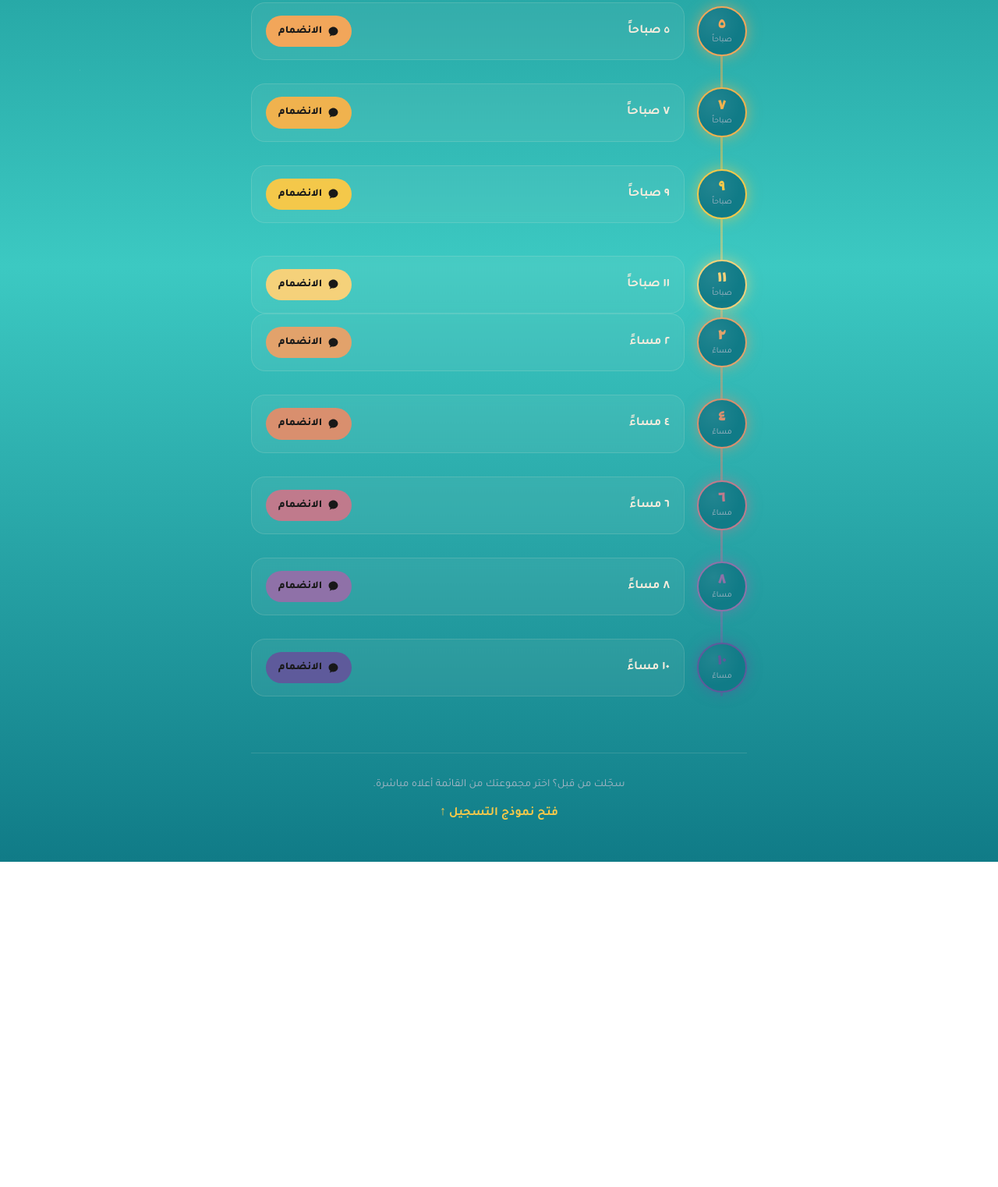
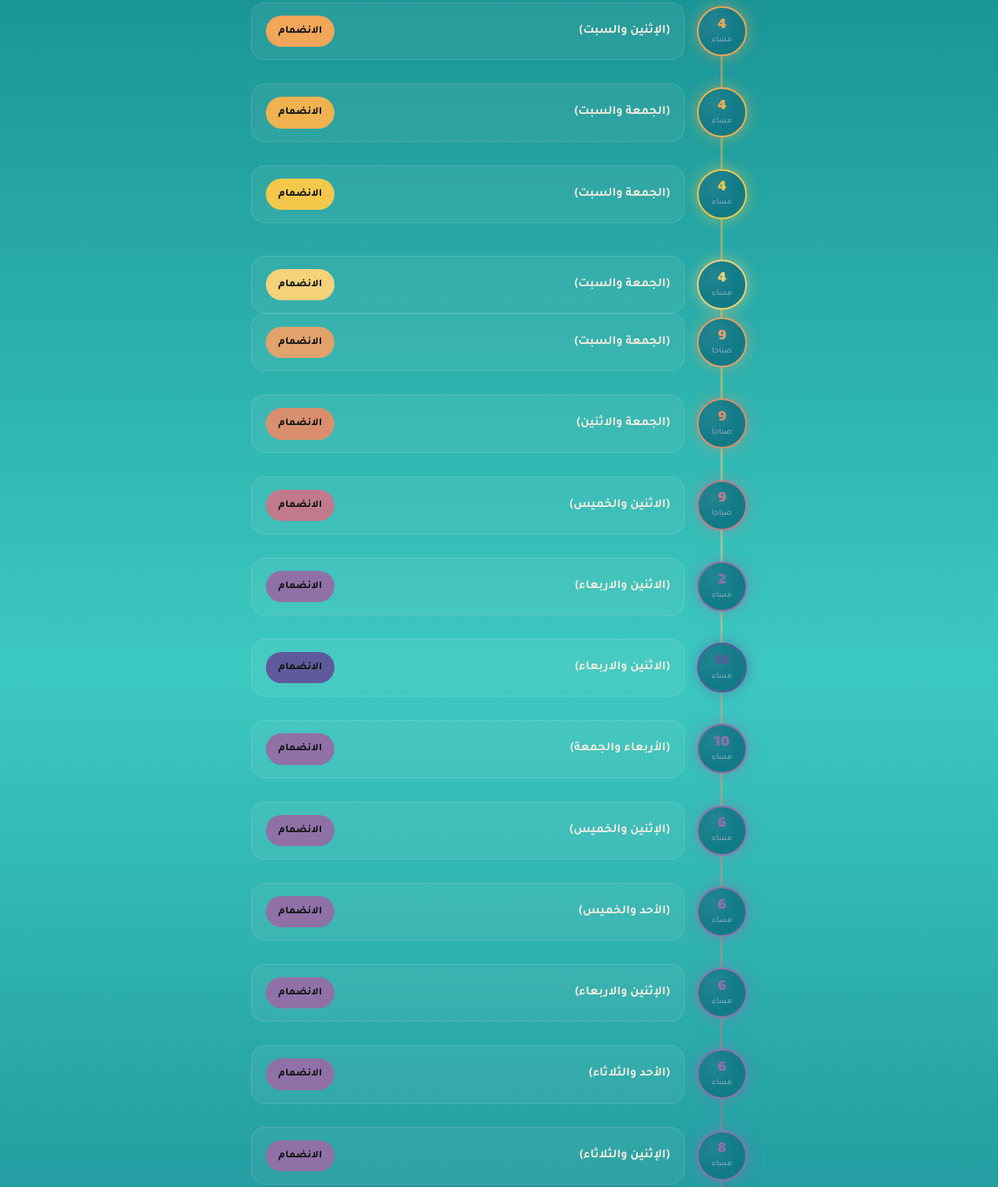
Before and after one commit to nooralalm582-lab/kanommahnew, a plain HTML site: page groups.html in a window 1280 px wide. Shown: the part 590-2112 px from the top of the page at 78% size. Before the commit the page ends 1695 px from the top, so only its background shows below. Drawn offline with Linux system fonts and the light colour scheme.

Commit message:
Update groups.html

```diff
--- a/groups.html
+++ b/groups.html
@@ -205,76 +205,186 @@
       <ol class="slots">
 
         <li class="slot" style="--c:#F2A65A">
-          <span class="badge"><span class="num">٥</span><span class="per">صباحاً</span></span>
+          <span class="badge"><span class="num">4</span><span class="per">مساء</span></span>
           <div class="card">
-            <span class="time">٥ صباحاً</span>
-            <a class="join"    data-group="5AM" href="https://chat.whatsapp.com/ERu2zbosulMLv78qWu5Dti?s=cl&amp;p=a&amp;mlu=2" target="_blank" rel="noopener"><svg><use href="#i-chat"/></svg>الانضمام</a>
+            <span class="time">(الإثنين والسبت) </span>
+            <a class="join"
+   href="#"
+   data-group="group1"></svg>الانضمام</a>
           </div>
         </li>
 
         <li class="slot" style="--c:#F0B24E">
-          <span class="badge"><span class="num">٧</span><span class="per">صباحاً</span></span>
+             <span class="badge"><span class="num">4</span><span class="per">مساء</span></span>
           <div class="card">
-            <span class="time">٧ صباحاً</span>
-            <a class="join"    data-group="7AM" href="https://chat.whatsapp.com/DlqTVExlZtEAAaPaINM7ij?s=cl&amp;p=a&amp;mlu=2" target="_blank" rel="noopener"><svg><use href="#i-chat"/></svg>الانضمام</a>
+            <span class="time">(الجمعة والسبت) </span>
+            <a class="join"
+   href="#"
+   data-group="group2"></svg>الانضمام</a>
           </div>
         </li>
 
         <li class="slot" style="--c:#F4C84A">
-          <span class="badge"><span class="num">٩</span><span class="per">صباحاً</span></span>
+          <span class="badge"><span class="num">4</span><span class="per">مساء</span></span>
           <div class="card">
-            <span class="time">٩ صباحاً</span>
-            <a class="join"    data-group="9AM" href="https://chat.whatsapp.com/KsNSD93bR9m70ZcOYY2a4H?s=cl&amp;p=a&amp;mlu=2" target="_blank" rel="noopener"><svg><use href="#i-chat"/></svg>الانضمام</a>
+            <span class="time">(الجمعة والسبت) </span>
+            <a class="join"
+   href="#"
+   data-group="group3"></svg>الانضمام</a>
           </div>
         </li>
 
         <li class="slot gap-lg" style="--c:#F5D17A">
-          <span class="badge"><span class="num">١١</span><span class="per">صباحاً</span></span>
+          <span class="badge"><span class="num">4</span><span class="per">مساء</span></span>
           <div class="card">
-            <span class="time">١١ صباحاً</span>
-            <a class="join"    data-group="11AM" href="https://chat.whatsapp.com/D00aTCkkx843qMeFODF7eI?s=cl&amp;p=a&amp;mlu=2" target="_blank" rel="noopener"><svg><use href="#i-chat"/></svg>الانضمام</a>
+            <span class="time">(الجمعة والسبت) </span>
+            <a class="join"
+   href="#"
+   data-group="group4"></svg>الانضمام</a>
           </div>
         </li>
 
         <li class="slot" style="--c:#E2A26B">
-          <span class="badge"><span class="num">٢</span><span class="per">مساءً</span></span>
+          <span class="badge"><span class="num">9</span><span class="per">صباحا</span></span>
           <div class="card">
-            <span class="time">٢ مساءً</span>
-            <a class="join"    data-group="2PM"  href="https://chat.whatsapp.com/JK3xo3Cuj399qj1k6l8KDF?s=cl&amp;p=a&amp;mlu=2" target="_blank" rel="noopener"><svg><use href="#i-chat"/></svg>الانضمام</a>
+            <span class="time">(الجمعة والسبت) </span>
+            <a class="join"
+   href="#"
+   data-group="group5"></svg>الانضمام</a>
           </div>
         </li>
 
         <li class="slot" style="--c:#D98F6E">
-          <span class="badge"><span class="num">٤</span><span class="per">مساءً</span></span>
+          <span class="badge"><span class="num">9</span><span class="per">صباحا</span></span>
           <div class="card">
-            <span class="time">٤ مساءً</span>
-            <a class="join" data-group="4PM" href="https://chat.whatsapp.com/GYhp0vCOG5kHvSKZqoa6Po?s=cl&amp;p=a&amp;mlu=2" target="_blank" rel="noopener"><svg><use href="#i-chat"/></svg>الانضمام</a>
+            <span class="time">(الجمعة والاثنين) </span>
+            <a class="join"
+   href="#"
+   data-group="group6"></svg>الانضمام</a>
           </div>
         </li>
 
         <li class="slot" style="--c:#C07A8C">
-          <span class="badge"><span class="num">٦</span><span class="per">مساءً</span></span>
+          <span class="badge"><span class="num">9</span><span class="per">صياحا</span></span>
           <div class="card">
-            <span class="time">٦ مساءً</span>
-            <a class="join" data-group="6PM" href="https://chat.whatsapp.com/JSdkIuHVleeJdibX0UF5ap?s=cl&amp;p=a&amp;mlu=2" target="_blank" rel="noopener"><svg><use href="#i-chat"/></svg>الانضمام</a>
+            <span class="time">(الاثنين والخميس) </span>
+            <a class="join"
+   href="#"
+   data-group="group7"></svg>الانضمام</a>
           </div>
         </li>
 
         <li class="slot" style="--c:#8F71A8">
-          <span class="badge"><span class="num">٨</span><span class="per">مساءً</span></span>
+          <span class="badge"><span class="num">2</span><span class="per">مساء</span></span>
           <div class="card">
-            <span class="time">٨ مساءً</span>
-            <a class="join" data-group="8PM" href="https://chat.whatsapp.com/JC2bumNTVf951wAiFa5svz?s=cl&amp;p=a&amp;mlu=2" target="_blank" rel="noopener"><svg><use href="#i-chat"/></svg>الانضمام</a>
+            <span class="time">(الاثنين والاربعاء) </span>
+            <a class="join"
+   href="#"
+   data-group="group8"></svg>الانضمام</a>
           </div>
         </li>
 
         <li class="slot" style="--c:#5E5A9B">
-          <span class="badge"><span class="num">١٠</span><span class="per">مساءً</span></span>
+          <span class="badge"><span class="num">10</span><span class="per">مساء</span></span>
           <div class="card">
-            <span class="time">١٠ مساءً</span>
-            <a class="join" data-group="10PM" href="https://chat.whatsapp.com/J8k8gmTDkzYLLXRv8YxeMM?s=cl&amp;p=a&amp;mlu=2" target="_blank" rel="noopener"><svg><use href="#i-chat"/></svg>الانضمام</a>
+            <span class="time">(الاثنين والاربعاء) </span>
+            <a class="join"
+   href="#"
+   data-group="group9"></svg>الانضمام</a>
           </div>
         </li>
+
+        <li class="slot" style="--c:#8F71A8">
+          <span class="badge"><span class="num">10</span><span class="per">مساء</span></span>
+          <div class="card">
+            <span class="time">(الأربعاء والجمعة) </span>
+            <a class="join"
+   href="#"
+   data-group="group10"></svg>الانضمام</a>
+          </div>
+        </li>
+
+        <li class="slot" style="--c:#8F71A8">
+          <span class="badge"><span class="num">6</span><span class="per">مساء</span></span>
+          <div class="card">
+            <span class="time">(الإثنين والخميس) </span>
+            <a class="join"
+   href="#"
+   data-group="group11"></svg>الانضمام</a>
+          </div>
+        </li>
+
+        <li class="slot" style="--c:#8F71A8">
+          <span class="badge"><span class="num">6</span><span class="per">مساء</span></span>
+          <div class="card">
+            <span class="time">(الأحد والخميس) </span>
+            <a class="join"
+   href="#"
+   data-group="group12"></svg>الانضمام</a>
+          </div>
+        </li>
+
+        <li class="slot" style="--c:#8F71A8">
+          <span class="badge"><span class="num">6</span><span class="per">مساء</span></span>
+          <div class="card">
+            <span class="time">(الإثنين والاربعاء) </span>
+            <a class="join"
+   href="#"
+   data-group="group13"></svg>الانضمام</a>
+          </div>
+        </li>
+
+        <li class="slot" style="--c:#8F71A8">
+          <span class="badge"><span class="num">6</span><span class="per">مساء</span></span>
+          <div class="card">
+            <span class="time">(الأحد والثلاثاء) </span>
+            <a class="join"
+   href="#"
+   data-group="group14"></svg>الانضمام</a>
+          </div>
+        </li>
+
+        <li class="slot" style="--c:#8F71A8">
+          <span class="badge"><span class="num">8</span><span class="per">مساء</span></span>
+          <div class="card">
+            <span class="time">(الإثنين والثلاثاء) </span>
+            <a class="join"
+   href="#"
+   data-group="group15"></svg>الانضمام</a>
+          </div>
+        </li>
+
+        <li class="slot" style="--c:#8F71A8">
+          <span class="badge"><span class="num">8</span><span class="per">مساء</span></span>
+          <div class="card">
+            <span class="time">(الإثنين والثلاثاء) </span>
+            <a class="join"
+   href="#"
+   data-group="group16"></svg>الانضمام</a>
+          </div>
+        </li>
+
+        <li class="slot" style="--c:#8F71A8">
+          <span class="badge"><span class="num">11</span><span class="per">مساء</span></span>
+          <div class="card">
+            <span class="time">(الأحد والثلاثاء) </span>
+            <a class="join"
+   href="#"
+   data-group="group17"></svg>الانضمام</a>
+          </div>
+        </li>
+
+
+        <li class="slot" style="--c:#8F71A8">
+          <span class="badge"><span class="num">5</span><span class="per">صباحا</span></span>
+          <div class="card">
+            <span class="time">(الأحد والثلاثاء) </span>
+            <a class="join"
+   href="#"
+   data-group="group18"></svg>الانضمام</a>
+          </div>
+        </li>
+
 
       </ol>
     </div>
```
